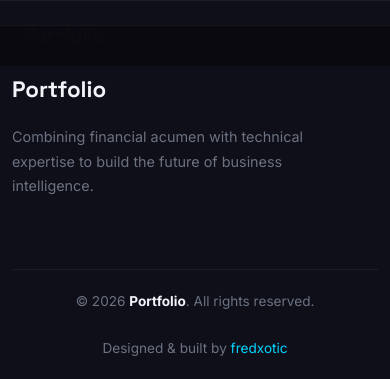
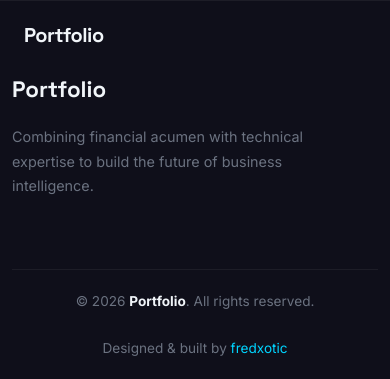
Before and after one commit to fredxotic/Portfolio, a Django app: template portfolio/templates/base.html in a window 390 px wide. Shown: the top 379 px of the page. Run offline with Django 5.2, Linux system fonts and the light colour scheme; the template is opened without the code that fills it, so the values that code supplies are empty; some libraries are stand-ins or nearby versions.

Commit message:
Still fixing some issues with navbar

```diff
--- a/portfolio/templates/base.html
+++ b/portfolio/templates/base.html
@@ -20,7 +20,6 @@
 </head>
 
 <body{% block body_attrs %}{% endblock %}>
-<div class="fk-page-wrapper">
 
   {% block preloader %}{% endblock %}
 
@@ -63,8 +62,6 @@
 
   <button id="scrollTop" class="fk-scroll-top" aria-label="Back to top"><i class="bi bi-arrow-up"></i></button>
 
-</div><!-- /.fk-page-wrapper -->
-
   <!-- Core scripts (shared across all pages) -->
   <script src="{% static 'vendor/bootstrap/js/bootstrap.bundle.min.js' %}"></script>
   <script src="{% static 'vendor/aos/aos.js' %}"></script>
--- a/static/css/main.css
+++ b/static/css/main.css
@@ -47,11 +47,7 @@ body {
   line-height: 1.7;
 }
 
-/* Prevents AOS horizontal translations from widening the viewport on mobile */
-.fk-page-wrapper {
-  overflow-x: hidden;
-  width: 100%;
-}
+
 
 h1,h2,h3,h4,h5,h6 {
   font-family: var(--font-heading);
@@ -186,6 +182,12 @@ ul { list-style: none; padding: 0; margin: 0; }
 @media (max-width: 991px) {
   .fk-navbar__toggle { display: flex; }
 
+  .fk-navbar__brand,
+  .fk-navbar__toggle {
+    position: relative;
+    z-index: 1001;
+  }
+
   .fk-navbar__nav {
     position: fixed;
     top: var(--navbar-h);
@@ -195,10 +197,18 @@ ul { list-style: none; padding: 0; margin: 0; }
     border-top: 1px solid var(--border);
     padding: 16px 24px 24px;
     transform: translateY(-110%);
-    transition: transform 0.35s cubic-bezier(0.4,0,0.2,1);
+    opacity: 0;
+    visibility: hidden;
+    transition: transform 0.35s cubic-bezier(0.4,0,0.2,1), opacity 0.35s, visibility 0.35s;
     z-index: 999;
   }
-  .fk-navbar__nav.open { transform: translateY(0); }
+
+  .fk-navbar__nav.open {
+    transform: translateY(0);
+    opacity: 1;
+    visibility: visible;
+  }
+
   .fk-navbar__nav ul { flex-direction: column; gap: 2px; align-items: stretch; }
   .fk-nav-link { display: block; padding: 12px 16px; font-size: 1rem; }
 }
```
